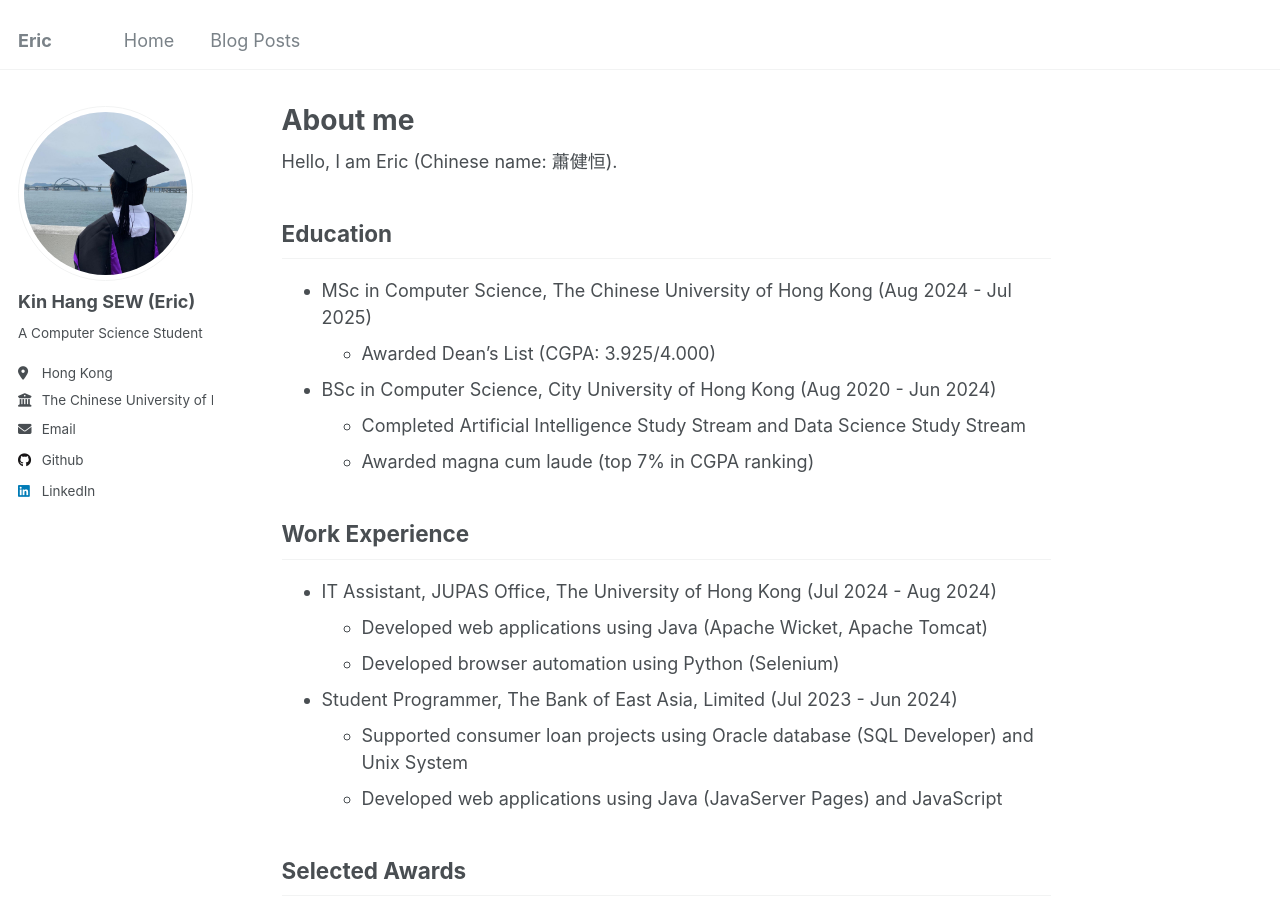
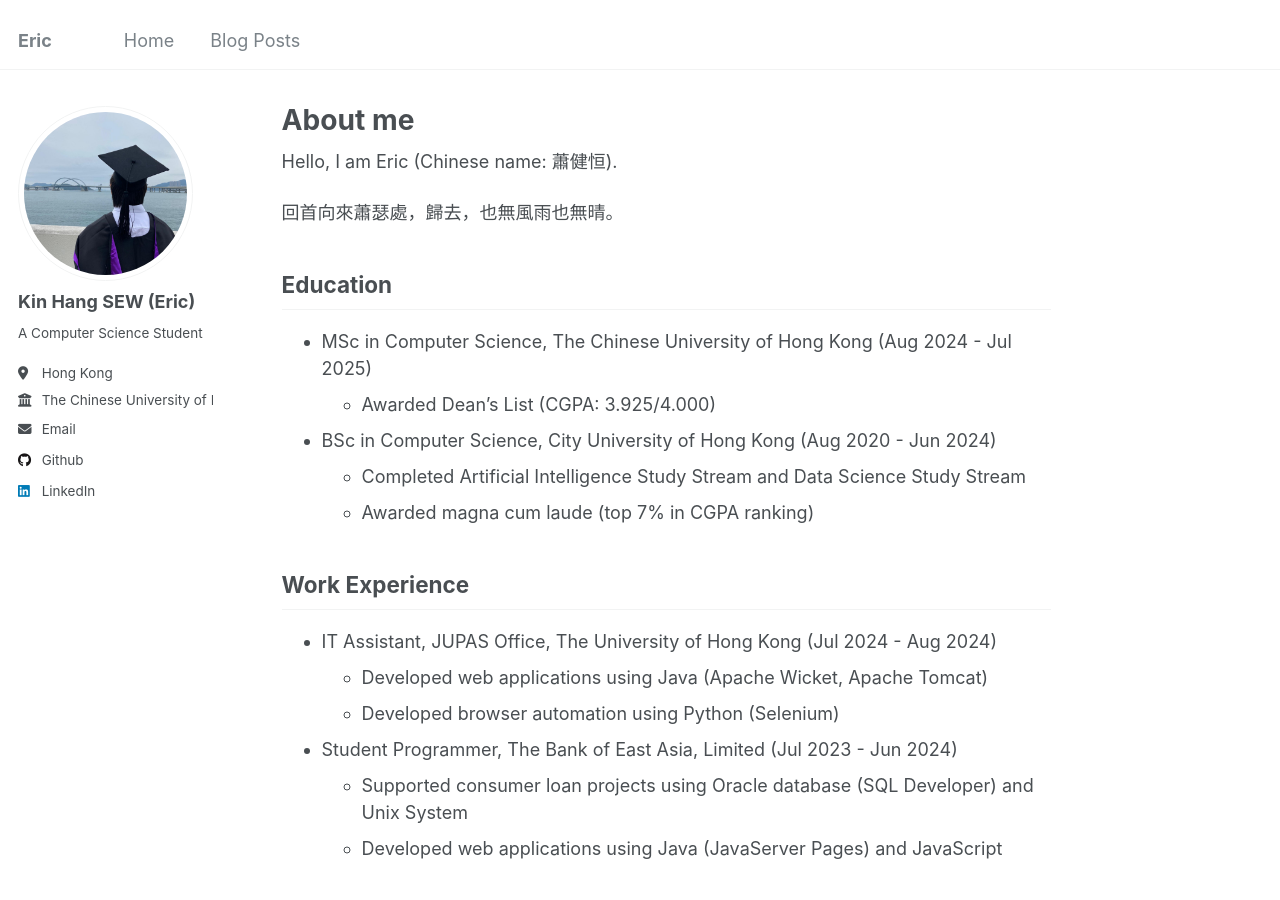
Before and after one commit to ericskh2/ericskh2.github.io, a Jekyll site: the page built from _pages/about.md, in a window 1280 px wide and 900 px high. Built offline with Jekyll 4.4.1, drawn with Linux system fonts in a browser that asks for light colours.

Commit message:
Update about.md

```diff
--- a/_pages/about.md
+++ b/_pages/about.md
@@ -9,6 +9,7 @@ redirect_from:
 
 Hello, I am Eric (Chinese name: 蕭健恒).
 
+回首向來蕭瑟處，歸去，也無風雨也無晴。
 
 Education
 ------
```
